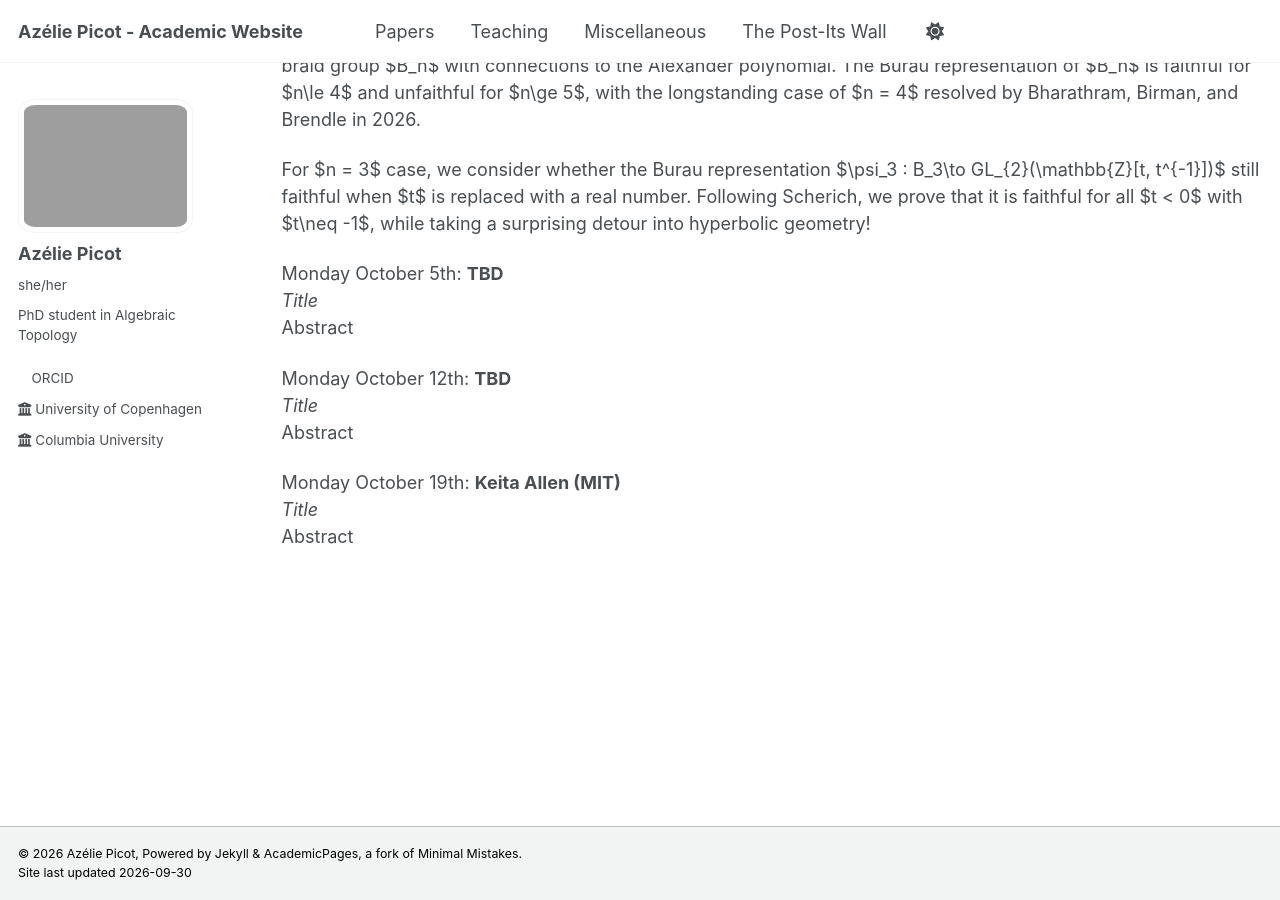
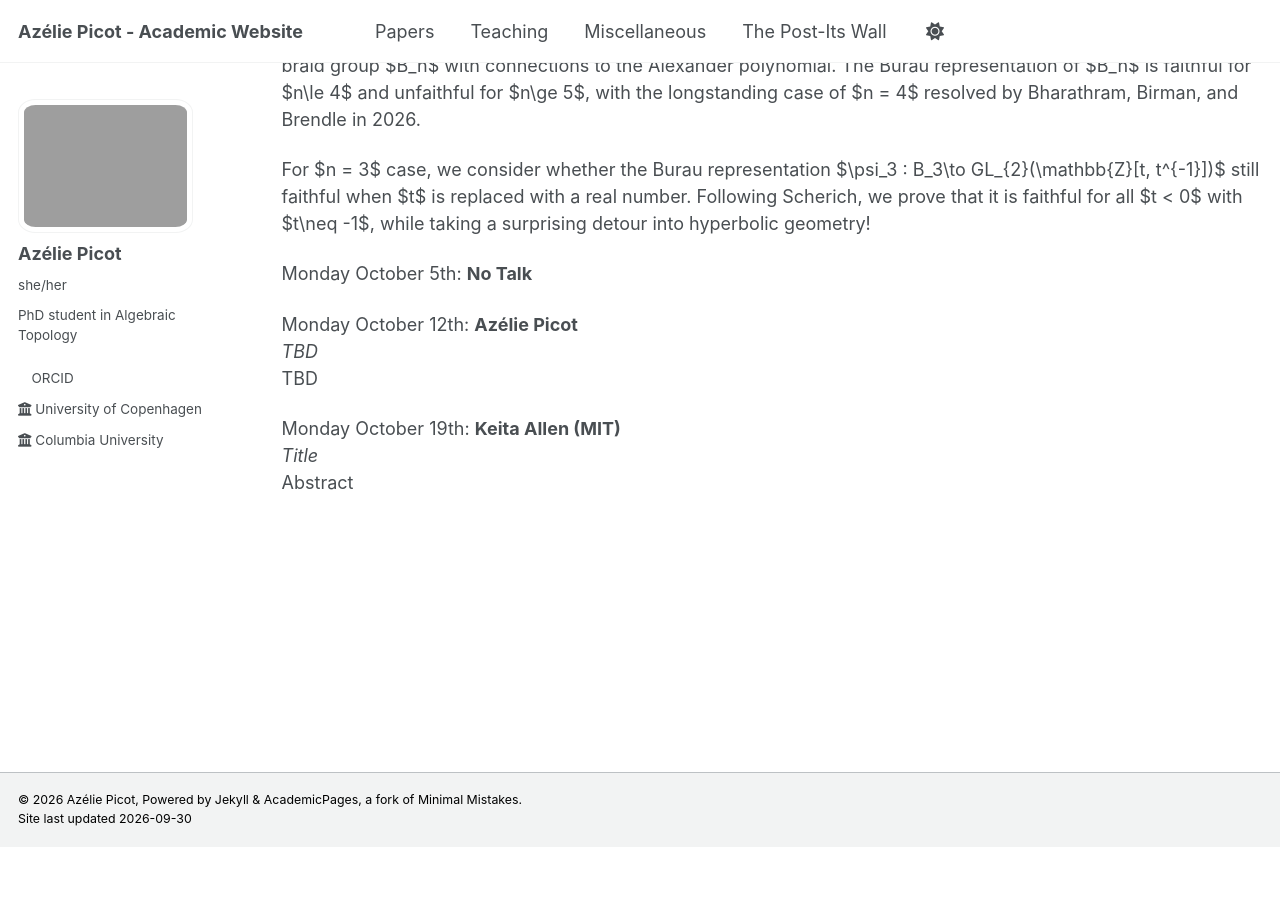
Before and after one commit to azeliepicot/azeliepicot.github.io, a Jekyll site: the page built from _pages/rat seminar.md, in a window 1280 px wide and 900 px high, scrolled down 1195 px. Built offline with Jekyll 4.4.1, drawn with Linux system fonts in a browser that asks for light colours; after the commit the page ends 2041 px from its top, so only the background shows below that.

Commit message:
Revise seminar dates and speaker information
Updated seminar schedule and speaker details.

```diff
--- a/_pages/rat seminar.md
+++ b/_pages/rat seminar.md
@@ -34,13 +34,11 @@ The Burau representation, first introduced by Werner Burau in 1935, is a well-st
 
 For $n = 3$ case, we consider whether the Burau representation $\psi_3 : B_3\to GL_{2}(\mathbb{Z}[t, t^{-1}])$ still faithful when $t$ is replaced with a real number. Following Scherich, we prove that it is faithful for all $t < 0$ with $t\neq -1$, while taking a surprising detour into hyperbolic geometry!
 
-Monday October 5th: **TBD**
-*Title*
-Abstract
+Monday October 5th: **No Talk**
 
-Monday October 12th: **TBD**
-*Title*
-Abstract
+Monday October 12th: **Azélie Picot**
+*TBD*
+TBD
 
 Monday October 19th: **Keita Allen (MIT)**
 *Title*
```
